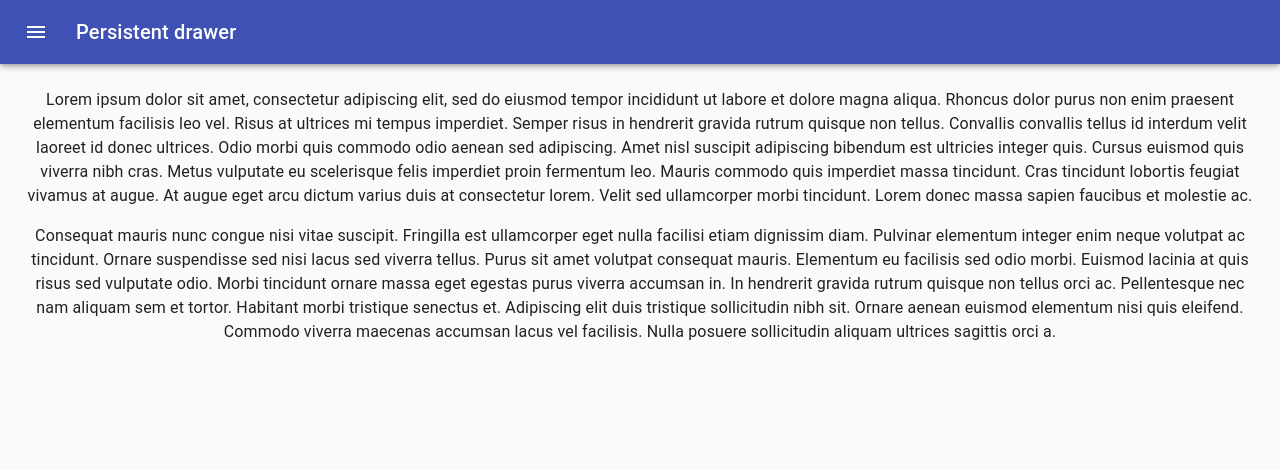
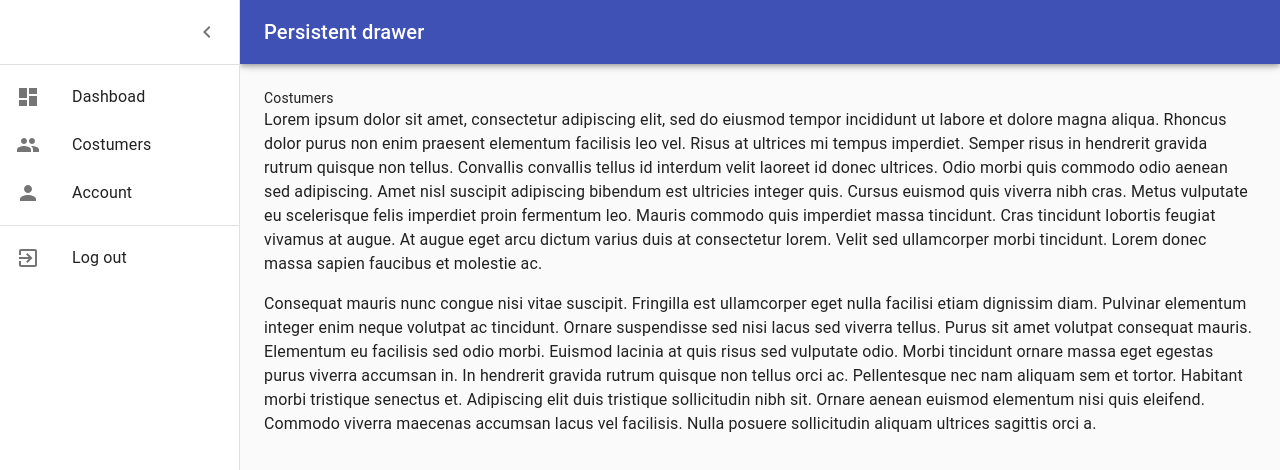
Before and after one commit to Maximilian94/wedclub-frontend, a React (Create React App) app: page /dashboard/costumers in a window 1280 px wide. Shown: the top 470 px of the page. Built offline with nearby package versions, Linux system fonts and the light colour scheme.

Commit message:
feat: Dashboard page router

```diff
--- a/src/App.tsx
+++ b/src/App.tsx
@@ -11,11 +11,9 @@ function App() {
   return (
     <Router>
       <Switch>
-        <div className="App">
-          <Route exact path="/" component={SignIn} />
-          <Route path="/signup" component={Login} />
-          <Route path="/dashboard" component={Dashboard} />
-        </div>
+        <Route exact path="/" component={SignIn} />
+        <Route path="/signup" component={Login} />
+        <Route path="/dashboard" component={Dashboard} />
       </Switch>
     </Router>
   );
--- a/src/components/organisms/SideBar/index.tsx
+++ b/src/components/organisms/SideBar/index.tsx
@@ -16,6 +16,7 @@ import ListItemText from '@material-ui/core/ListItemText';
 import GroupIcon from '@material-ui/icons/Group';
 import PersonIcon from '@material-ui/icons/Person';
 import ExitToAppIcon from '@material-ui/icons/ExitToApp';
+import DashboardIcon from '@material-ui/icons/Dashboard';
 
 const drawerWidth = 240;
 
@@ -41,8 +42,9 @@ interface Props {
 }
 
 const navigation = [
-  { title: 'Costumers', icon: <GroupIcon /> },
-  { title: 'Account', icon: <PersonIcon /> },
+  { title: 'Dashboad', icon: <DashboardIcon />, href: '/dashboard' },
+  { title: 'Costumers', icon: <GroupIcon />, href: '/dashboard/costumers' },
+  { title: 'Account', icon: <PersonIcon />, href: '/dashboard/account' },
 ];
 
 const SideBar: React.FC<Props> = ({ open, handleDrawerClose }) => {
@@ -68,8 +70,8 @@ const SideBar: React.FC<Props> = ({ open, handleDrawerClose }) => {
       </div>
       <Divider />
       <List>
-        {navigation.map(({ title, icon }) => (
-          <ListItem button key={title}>
+        {navigation.map(({ title, icon, href }) => (
+          <ListItem button key={title} component="a" href={href}>
             <ListItemIcon>{icon}</ListItemIcon>
             <ListItemText primary={title} />
           </ListItem>
--- /dev/null
+++ b/src/components/templates/Account/index.tsx
@@ -0,0 +1,7 @@
+import React from 'react';
+
+function Account() {
+  return <div>Account</div>;
+}
+
+export default Account;
--- /dev/null
+++ b/src/components/templates/Costumers/index.tsx
@@ -0,0 +1,7 @@
+import React from 'react';
+
+function Costumers() {
+  return <div>Costumers</div>;
+}
+
+export default Costumers;
--- a/src/pages/Dashboard/index.tsx
+++ b/src/pages/Dashboard/index.tsx
@@ -1,10 +1,15 @@
 import React from 'react';
+import { BrowserRouter as Router, Switch, Route } from 'react-router-dom';
+
 import clsx from 'clsx';
+
 import { makeStyles } from '@material-ui/core/styles';
 import CssBaseline from '@material-ui/core/CssBaseline';
 import Typography from '@material-ui/core/Typography';
 import Appbar from '../../components/organisms/Appbar';
 import SideBar from '../../components/organisms/SideBar';
+import Costumers from '../../components/templates/Costumers';
+import Account from '../../components/templates/Account';
 
 const drawerWidth = 240;
 
@@ -38,7 +43,7 @@ const useStyles = makeStyles((theme) => ({
 
 export default function PersistentDrawerLeft() {
   const classes = useStyles();
-  const [open, setOpen] = React.useState(false);
+  const [open, setOpen] = React.useState(true);
 
   const handleDrawerOpen = () => {
     setOpen(true);
@@ -55,6 +60,13 @@ export default function PersistentDrawerLeft() {
       <SideBar open={open} handleDrawerClose={handleDrawerClose} />
       <main className={clsx(classes.content, { [classes.contentShift]: open })}>
         <div className={classes.drawerHeader} />
+        <Router>
+          <Switch>
+            <Route path="/dashboard/costumers" component={Costumers} />
+            <Route path="/dashboard/account" component={Account} />
+            <Route path="/dashboard">Dashboard</Route>
+          </Switch>
+        </Router>
         <Typography paragraph>
           Lorem ipsum dolor sit amet, consectetur adipiscing elit, sed do
           eiusmod tempor incididunt ut labore et dolore magna aliqua. Rhoncus
```
